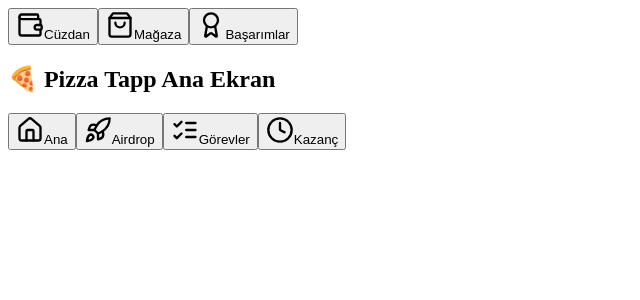
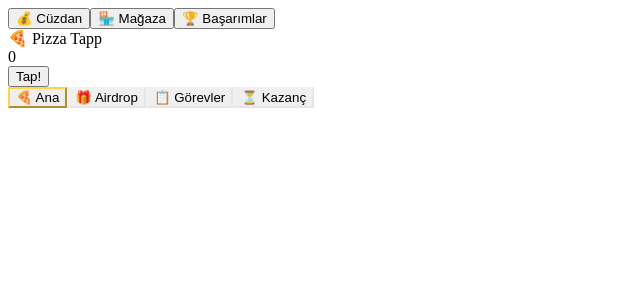
Before and after one commit to 02Apo02/pizza-tapp, a React (Create React App) app: page / in a window 1280 px wide. Shown: the top 300 px of the page, without its empty margins (0-640 px from the left). Built offline with nearby package versions, Linux system fonts and the light colour scheme.

Commit message:
Update App.jsx

```diff
--- a/src/App.jsx
+++ b/src/App.jsx
@@ -1,105 +1,40 @@
 import React, { useState } from "react";
-import {
-  Home,
-  Wallet,
-  ShoppingBag,
-  Award,
-  Rocket,
-  Clock,
-  ListChecks,
-} from "lucide-react";
+import Navbar from "./Navbar.jsx";
+import Wallet from "./Wallet.jsx";
+import Store from "./Store.jsx";
+import Achievements from "./Achievements.jsx";
+import Airdrop from "./Airdrop.jsx";
+import Tasks from "./Tasks.jsx";
+import Earnings from "./Earnings.jsx";
+import Home from "./Home.jsx";
 
-export default function App() {
-  const [activeScreen, setActiveScreen] = useState("home");
+export default function App(){
+  const [screen, setScreen] = useState("home");
 
-  const renderScreen = () => {
-    switch (activeScreen) {
-      case "wallet":
-        return <h2 className="text-white text-xl">💰 Cüzdan</h2>;
-      case "store":
-        return <h2 className="text-white text-xl">🛒 Mağaza</h2>;
-      case "achievements":
-        return <h2 className="text-white text-xl">🏆 Başarımlar</h2>;
-      case "airdrop":
-        return <h2 className="text-white text-xl">🚀 Airdrop</h2>;
-      case "tasks":
-        return <h2 className="text-white text-xl">📋 Görevler</h2>;
-      case "earn":
-        return <h2 className="text-white text-xl">⏳ Saatlik Kazanç</h2>;
-      default:
-        return <h2 className="text-white text-xl">🍕 Pizza Tapp Ana Ekran</h2>;
-    }
-  };
+  const TopBar = () => (
+    <div className="header">
+      <button onClick={()=>setScreen("wallet")}>💰 Cüzdan</button>
+      <button onClick={()=>setScreen("store")}>🏪 Mağaza</button>
+      <button onClick={()=>setScreen("achievements")}>🏆 Başarımlar</button>
+    </div>
+  );
+
+  let view = null;
+  switch(screen){
+    case "wallet": view = <Wallet/>; break;
+    case "store": view = <Store/>; break;
+    case "achievements": view = <Achievements/>; break;
+    case "airdrop": view = <Airdrop/>; break;
+    case "tasks": view = <Tasks/>; break;
+    case "earn": view = <Earnings/>; break;
+    default: view = <Home/>;
+  }
 
   return (
-    <div className="h-screen w-screen flex flex-col bg-gradient-to-b from-purple-900 via-black to-gray-900 relative">
-      {/* Header */}
-      <div className="flex justify-between items-center p-4 bg-black/40 shadow-lg">
-        <button
-          className="flex flex-col items-center text-white hover:text-yellow-300"
-          onClick={() => setActiveScreen("wallet")}
-        >
-          <Wallet size={28} />
-          <span className="text-sm">Cüzdan</span>
-        </button>
-        <button
-          className="flex flex-col items-center text-white hover:text-yellow-300"
-          onClick={() => setActiveScreen("store")}
-        >
-          <ShoppingBag size={28} />
-          <span className="text-sm">Mağaza</span>
-        </button>
-        <button
-          className="flex flex-col items-center text-white hover:text-yellow-300"
-          onClick={() => setActiveScreen("achievements")}
-        >
-          <Award size={28} />
-          <span className="text-sm">Başarımlar</span>
-        </button>
-      </div>
-
-      {/* Main Content */}
-      <div className="flex-1 flex items-center justify-center">{renderScreen()}</div>
-
-      {/* Bottom Navigation */}
-      <div className="flex justify-around items-center p-4 bg-black/40 shadow-inner">
-        <button
-          className={`flex flex-col items-center ${
-            activeScreen === "home" ? "text-yellow-300" : "text-white"
-          }`}
-          onClick={() => setActiveScreen("home")}
-        >
-          <Home size={28} />
-          <span className="text-sm">Ana</span>
-        </button>
-        <button
-          className={`flex flex-col items-center ${
-            activeScreen === "airdrop" ? "text-yellow-300" : "text-white"
-          }`}
-          onClick={() => setActiveScreen("airdrop")}
-        >
-          <Rocket size={28} />
-          <span className="text-sm">Airdrop</span>
-        </button>
-        <button
-          className={`flex flex-col items-center ${
-            activeScreen === "tasks" ? "text-yellow-300" : "text-white"
-          }`}
-          onClick={() => setActiveScreen("tasks")}
-        >
-          <ListChecks size={28} />
-          <span className="text-sm">Görevler</span>
-        </button>
-        <button
-          className={`flex flex-col items-center ${
-            activeScreen === "earn" ? "text-yellow-300" : "text-white"
-          }`}
-          onClick={() => setActiveScreen("earn")}
-        >
-          <Clock size={28} />
-          <span className="text-sm">Kazanç</span>
-        </button>
-      </div>
+    <div className="app">
+      <TopBar/>
+      {view}
+      <Navbar setScreen={setScreen} active={screen}/>
     </div>
   );
 }
```
